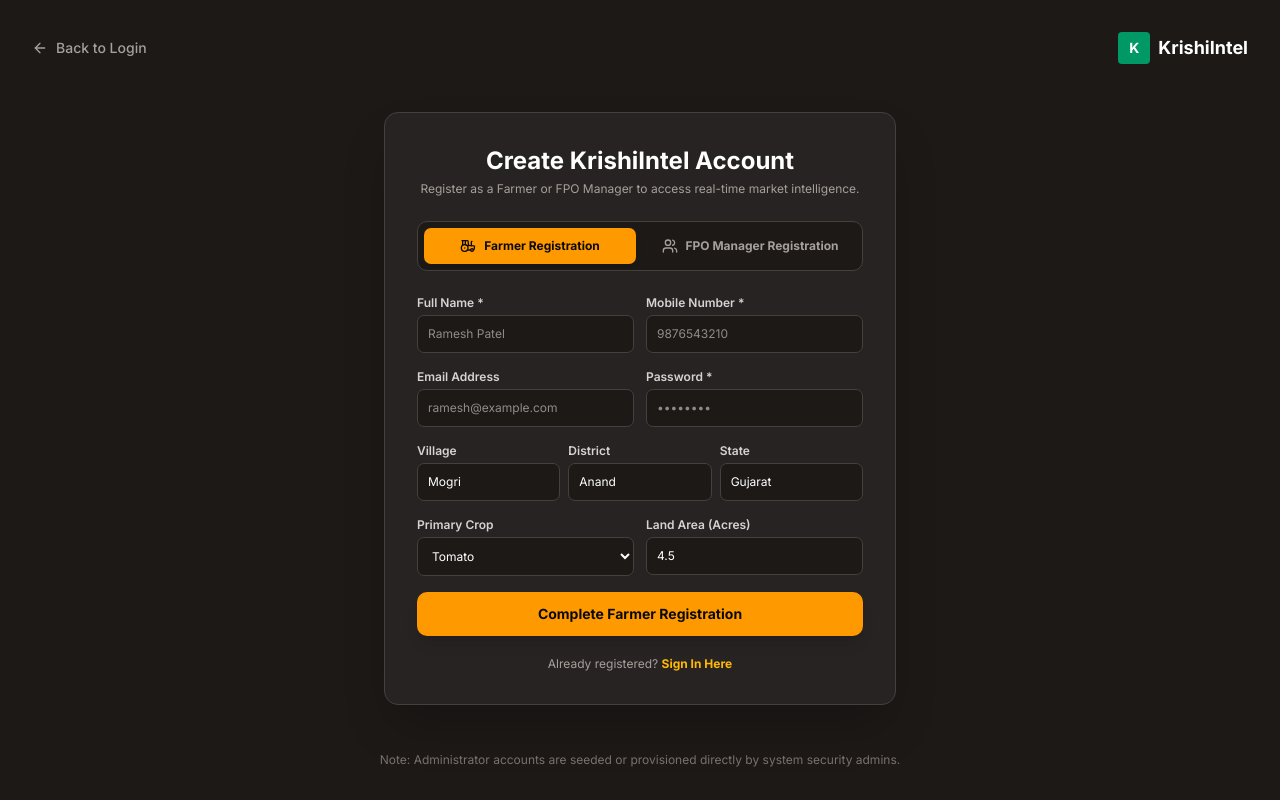
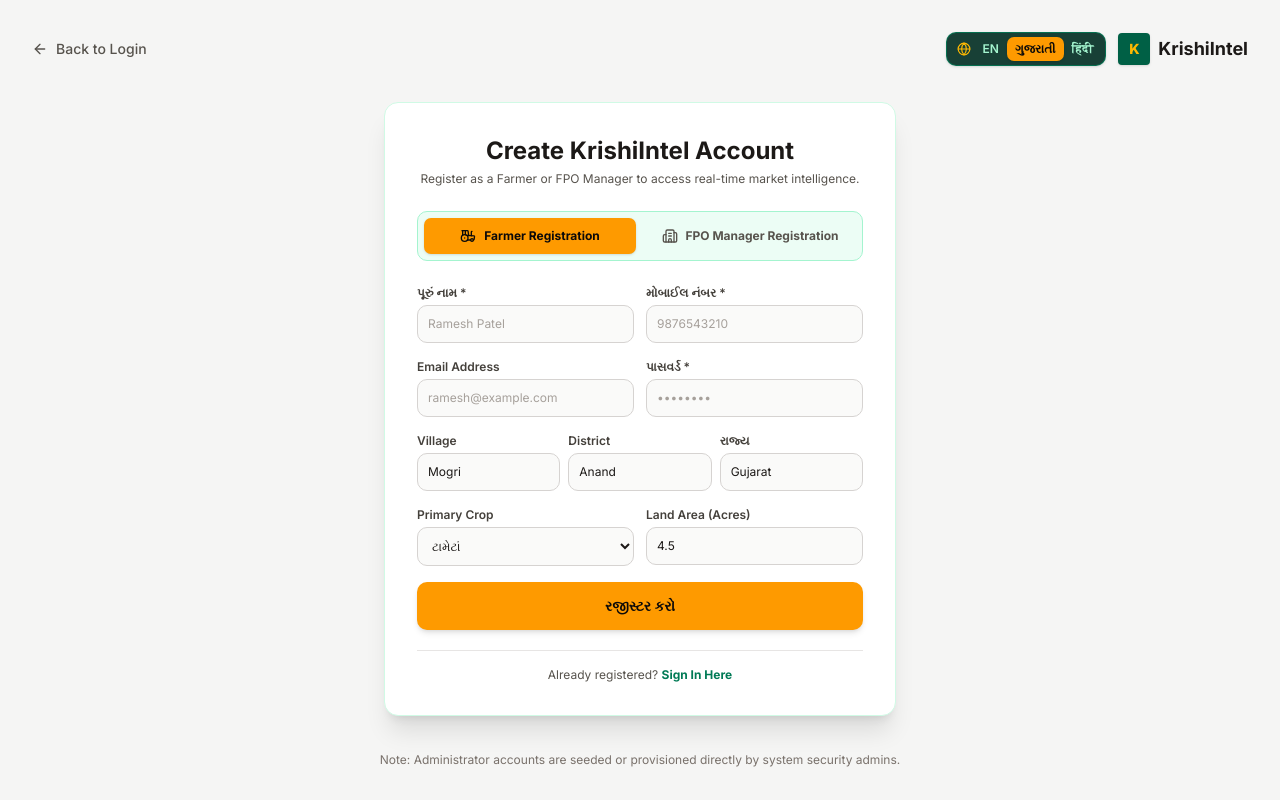
Before and after one commit to Rudra-Patel-CS/Serp-Api-hackathon, a Next.js app in the folder frontend/: page /auth/register in a window 1280 px wide. Built offline with nearby package versions, Linux system fonts and the light colour scheme; no server answers.

Commit message:
style: align registration page theme with main Krishi light theme

```diff
--- a/frontend/app/auth/register/page.tsx
+++ b/frontend/app/auth/register/page.tsx
@@ -4,13 +4,16 @@ import React, { useState } from 'react'
 import { useRouter } from 'next/navigation'
 import Link from 'next/link'
 import { registerApi } from '@/services/api/auth-api'
-import { useAuth, PlatformRole } from '@/context/auth-context'
+import { useAuth } from '@/context/auth-context'
+import { useLanguage } from '@/context/language-context'
+import { LanguageSelector } from '@/components/LanguageSelector'
 import { toast } from 'sonner'
-import { Tractor, Users, ArrowLeft, Loader2, CheckCircle2 } from 'lucide-react'
+import { Tractor, Users, ArrowLeft, Loader2, Sprout, Building2 } from 'lucide-react'
 
 export default function RegisterPage() {
   const router = useRouter()
   const { setUserSession } = useAuth()
+  const { t } = useLanguage()
   const [roleTab, setRoleTab] = useState<'FARMER' | 'FPO_MANAGER'>('FARMER')
 
   // Form Fields
@@ -35,12 +38,12 @@ export default function RegisterPage() {
     e.preventDefault()
 
     if (!name || !mobile || !password) {
-      toast.error('Name, mobile number, and password are required')
+      toast.error(t('Name, mobile number, and password are required', 'Name, mobile number, and password are required'))
       return
     }
 
     if (roleTab === 'FPO_MANAGER' && (!fpoName || !fpoRegNum)) {
-      toast.error('FPO Name and Registration Number are required for FPO Managers')
+      toast.error(t('FPO Name and Registration Number are required for FPO Managers', 'FPO Name and Registration Number are required for FPO Managers'))
       return
     }
 
@@ -64,7 +67,7 @@ export default function RegisterPage() {
       })
 
       if (res.success && res.data) {
-        toast.success('Registration successful! Welcome to KrishiIntel.')
+        toast.success(t('Registration successful! Welcome to KrishiIntel.', 'Registration successful! Welcome to KrishiIntel.'))
         setUserSession(res.data.user, res.data.token)
 
         if (roleTab === 'FARMER') {
@@ -73,115 +76,134 @@ export default function RegisterPage() {
           router.push('/fpo/dashboard')
         }
       } else {
-        toast.error(res.error?.message || 'Registration failed')
+        toast.error(res.error?.message || t('Registration failed', 'Registration failed'))
       }
     } catch (err: any) {
-      toast.error('Registration failed due to connection error')
+      toast.error(t('Registration failed due to connection error', 'Registration failed due to connection error'))
     } finally {
       setIsLoading(false)
     }
   }
 
   return (
-    <div className="min-h-screen bg-stone-900 text-stone-100 flex flex-col justify-between p-4 sm:p-6 lg:p-8">
-      {/* Header */}
+    <div className="min-h-screen bg-stone-100 text-stone-900 flex flex-col justify-between p-4 sm:p-6 lg:p-8 font-sans">
+      {/* Header Bar matching Login/Role Screens */}
       <div className="max-w-7xl mx-auto w-full flex items-center justify-between">
-        <Link href="/auth/login" className="inline-flex items-center gap-2 text-stone-400 hover:text-white text-sm font-medium transition-colors">
+        <Link
+          href="/auth/login"
+          className="inline-flex items-center gap-2 text-stone-600 hover:text-emerald-800 text-sm font-medium transition-colors"
+        >
           <ArrowLeft className="w-4 h-4" />
-          Back to Login
+          {t('Back to Login', 'Back to Login')}
         </Link>
-        <div className="flex items-center gap-2">
-          <div className="w-8 h-8 rounded bg-emerald-600 flex items-center justify-center font-bold text-white text-sm">
-            K
+        <div className="flex items-center gap-3">
+          <LanguageSelector />
+          <div className="flex items-center gap-2">
+            <div className="w-8 h-8 rounded bg-emerald-800 flex items-center justify-center font-extrabold text-amber-400 text-sm shadow-sm">
+              K
+            </div>
+            <span className="font-bold text-stone-900 text-lg">KrishiIntel</span>
           </div>
-          <span className="font-bold text-white text-lg">KrishiIntel</span>
         </div>
       </div>
 
-      {/* Register Box */}
+      {/* Main Form Container matching Login Screen */}
       <div className="max-w-lg mx-auto w-full py-6">
-        <div className="bg-stone-800/90 border border-stone-700 rounded-2xl p-6 sm:p-8 shadow-2xl">
-          <h1 className="text-2xl font-bold text-white text-center mb-1">Create KrishiIntel Account</h1>
-          <p className="text-stone-400 text-xs text-center mb-6">
-            Register as a Farmer or FPO Manager to access real-time market intelligence.
+        <div className="bg-white border border-emerald-100 rounded-2xl p-6 sm:p-8 shadow-xl">
+          <h1 className="text-2xl font-bold text-stone-900 text-center mb-1">
+            {t('Create KrishiIntel Account', 'Create KrishiIntel Account')}
+          </h1>
+          <p className="text-stone-600 text-xs text-center mb-6">
+            {t(
+              'Register as a Farmer or FPO Manager to access real-time market intelligence.',
+              'Register as a Farmer or FPO Manager to access real-time market intelligence.'
+            )}
           </p>
 
-          {/* Role Toggle Tabs */}
-          <div className="grid grid-cols-2 gap-2 bg-stone-900 p-1.5 rounded-xl border border-stone-700 mb-6">
+          {/* Role Selection Toggle Tabs */}
+          <div className="grid grid-cols-2 gap-2 bg-emerald-50 p-1.5 rounded-xl border border-emerald-200 mb-6">
             <button
               type="button"
               onClick={() => setRoleTab('FARMER')}
               className={`flex items-center justify-center gap-2 py-2.5 rounded-lg text-xs font-bold transition-all ${
                 roleTab === 'FARMER'
-                  ? 'bg-amber-500 text-stone-950 shadow-md'
-                  : 'text-stone-400 hover:text-white'
+                  ? 'bg-amber-500 text-stone-950 shadow-sm'
+                  : 'text-stone-600 hover:text-emerald-800 hover:bg-emerald-100/50'
               }`}
             >
               <Tractor className="w-4 h-4" />
-              Farmer Registration
+              {t('Farmer Registration', 'Farmer Registration')}
             </button>
             <button
               type="button"
               onClick={() => setRoleTab('FPO_MANAGER')}
               className={`flex items-center justify-center gap-2 py-2.5 rounded-lg text-xs font-bold transition-all ${
                 roleTab === 'FPO_MANAGER'
-                  ? 'bg-emerald-600 text-white shadow-md'
-                  : 'text-stone-400 hover:text-white'
+                  ? 'bg-emerald-800 text-white shadow-sm'
+                  : 'text-stone-600 hover:text-emerald-800 hover:bg-emerald-100/50'
               }`}
             >
-              <Users className="w-4 h-4" />
-              FPO Manager Registration
+              <Building2 className="w-4 h-4" />
+              {t('FPO Manager Registration', 'FPO Manager Registration')}
             </button>
           </div>
 
           <form onSubmit={handleSubmit} className="space-y-4 text-xs">
             <div className="grid grid-cols-1 sm:grid-cols-2 gap-3">
               <div>
-                <label className="block font-semibold text-stone-300 mb-1">Full Name *</label>
+                <label className="block font-semibold text-stone-700 mb-1">
+                  {t('Full Name', 'Full Name')} *
+                </label>
                 <input
                   type="text"
                   value={name}
                   onChange={(e) => setName(e.target.value)}
                   placeholder="Ramesh Patel"
                   required
-                  className="w-full bg-stone-900 border border-stone-700 rounded-lg p-2.5 text-white focus:outline-none focus:border-amber-500"
+                  className="w-full bg-stone-50 border border-stone-300 rounded-xl p-2.5 text-stone-900 placeholder-stone-400 focus:outline-none focus:border-emerald-600 focus:ring-1 focus:ring-emerald-600"
                 />
               </div>
 
               <div>
-                <label className="block font-semibold text-stone-300 mb-1">Mobile Number *</label>
+                <label className="block font-semibold text-stone-700 mb-1">
+                  {t('Mobile Number', 'Mobile Number')} *
+                </label>
                 <input
                   type="tel"
                   value={mobile}
                   onChange={(e) => setMobile(e.target.value)}
                   placeholder="9876543210"
                   required
-                  className="w-full bg-stone-900 border border-stone-700 rounded-lg p-2.5 text-white focus:outline-none focus:border-amber-500"
+                  className="w-full bg-stone-50 border border-stone-300 rounded-xl p-2.5 text-stone-900 placeholder-stone-400 focus:outline-none focus:border-emerald-600 focus:ring-1 focus:ring-emerald-600"
                 />
               </div>
             </div>
 
             <div className="grid grid-cols-1 sm:grid-cols-2 gap-3">
               <div>
-                <label className="block font-semibold text-stone-300 mb-1">Email Address</label>
+                <label className="block font-semibold text-stone-700 mb-1">
+                  {t('Email Address', 'Email Address')}
+                </label>
                 <input
                   type="email"
                   value={email}
                   onChange={(e) => setEmail(e.target.value)}
                   placeholder="ramesh@example.com"
-                  className="w-full bg-stone-900 border border-stone-700 rounded-lg p-2.5 text-white focus:outline-none focus:border-amber-500"
+                  className="w-full bg-stone-50 border border-stone-300 rounded-xl p-2.5 text-stone-900 placeholder-stone-400 focus:outline-none focus:border-emerald-600 focus:ring-1 focus:ring-emerald-600"
                 />
               </div>
 
               <div>
-                <label className="block font-semibold text-stone-300 mb-1">Password *</label>
+                <label className="block font-semibold text-stone-700 mb-1">
+                  {t('Password', 'Password')} *
+                </label>
                 <input
                   type="password"
                   value={password}
                   onChange={(e) => setPassword(e.target.value)}
                   placeholder="••••••••"
                   required
-                  className="w-full bg-stone-900 border border-stone-700 rounded-lg p-2.5 text-white focus:outline-none focus:border-amber-500"
+                  className="w-full bg-stone-50 border border-stone-300 rounded-xl p-2.5 text-stone-900 placeholder-stone-400 focus:outline-none focus:border-emerald-600 focus:ring-1 focus:ring-emerald-600"
                 />
               </div>
             </div>
@@ -191,58 +213,68 @@ export default function RegisterPage() {
               <>
                 <div className="grid grid-cols-3 gap-2">
                   <div>
-                    <label className="block font-semibold text-stone-300 mb-1">Village</label>
+                    <label className="block font-semibold text-stone-700 mb-1">
+                      {t('Village', 'Village')}
+                    </label>
                     <input
                       type="text"
                       value={village}
                       onChange={(e) => setVillage(e.target.value)}
-                      className="w-full bg-stone-900 border border-stone-700 rounded-lg p-2.5 text-white focus:outline-none focus:border-amber-500"
+                      className="w-full bg-stone-50 border border-stone-300 rounded-xl p-2.5 text-stone-900 focus:outline-none focus:border-emerald-600"
                     />
                   </div>
                   <div>
-                    <label className="block font-semibold text-stone-300 mb-1">District</label>
+                    <label className="block font-semibold text-stone-700 mb-1">
+                      {t('District', 'District')}
+                    </label>
                     <input
                       type="text"
                       value={district}
                       onChange={(e) => setDistrict(e.target.value)}
-                      className="w-full bg-stone-900 border border-stone-700 rounded-lg p-2.5 text-white focus:outline-none focus:border-amber-500"
+                      className="w-full bg-stone-50 border border-stone-300 rounded-xl p-2.5 text-stone-900 focus:outline-none focus:border-emerald-600"
                     />
                   </div>
                   <div>
-                    <label className="block font-semibold text-stone-300 mb-1">State</label>
+                    <label className="block font-semibold text-stone-700 mb-1">
+                      {t('State', 'State')}
+                    </label>
                     <input
                       type="text"
                       value={state}
                       onChange={(e) => setState(e.target.value)}
-                      className="w-full bg-stone-900 border border-stone-700 rounded-lg p-2.5 text-white focus:outline-none focus:border-amber-500"
+                      className="w-full bg-stone-50 border border-stone-300 rounded-xl p-2.5 text-stone-900 focus:outline-none focus:border-emerald-600"
                     />
                   </div>
                 </div>
 
                 <div className="grid grid-cols-2 gap-3">
                   <div>
-                    <label className="block font-semibold text-stone-300 mb-1">Primary Crop</label>
+                    <label className="block font-semibold text-stone-700 mb-1">
+                      {t('Primary Crop', 'Primary Crop')}
+                    </label>
                     <select
                       value={primaryCrop}
                       onChange={(e) => setPrimaryCrop(e.target.value)}
-                      className="w-full bg-stone-900 border border-stone-700 rounded-lg p-2.5 text-white focus:outline-none focus:border-amber-500"
+                      className="w-full bg-stone-50 border border-stone-300 rounded-xl p-2.5 text-stone-900 focus:outline-none focus:border-emerald-600"
                     >
-                      <option value="Tomato">Tomato</option>
-                      <option value="Onion">Red Onion</option>
-                      <option value="Potato">Potato</option>
-                      <option value="Wheat">Wheat</option>
-                      <option value="Cotton">Cotton</option>
-                      <option value="Groundnut">Groundnut</option>
+                      <option value="Tomato">{t('Tomato', 'Tomato')}</option>
+                      <option value="Onion">{t('Onion', 'Red Onion')}</option>
+                      <option value="Potato">{t('Potato', 'Potato')}</option>
+                      <option value="Wheat">{t('Wheat', 'Wheat')}</option>
+                      <option value="Cotton">{t('Cotton', 'Cotton')}</option>
+                      <option value="Groundnut">{t('Groundnut', 'Groundnut')}</option>
                     </select>
                   </div>
                   <div>
-                    <label className="block font-semibold text-stone-300 mb-1">Land Area (Acres)</label>
+                    <label className="block font-semibold text-stone-700 mb-1">
+                      {t('Land Area (Acres)', 'Land Area (Acres)')}
+                    </label>
                     <input
                       type="number"
                       step="0.1"
                       value={landArea}
                       onChange={(e) => setLandArea(e.target.value)}
-                      className="w-full bg-stone-900 border border-stone-700 rounded-lg p-2.5 text-white focus:outline-none focus:border-amber-500"
+                      className="w-full bg-stone-50 border border-stone-300 rounded-xl p-2.5 text-stone-900 focus:outline-none focus:border-emerald-600"
                     />
                   </div>
                 </div>
@@ -251,48 +283,56 @@ export default function RegisterPage() {
               /* FPO Manager Specific Fields */
               <>
                 <div>
-                  <label className="block font-semibold text-stone-300 mb-1">FPO Organization Name *</label>
+                  <label className="block font-semibold text-stone-700 mb-1">
+                    {t('FPO Name', 'FPO Organization Name')} *
+                  </label>
                   <input
                     type="text"
                     value={fpoName}
                     onChange={(e) => setFpoName(e.target.value)}
                     placeholder="Anand Tomato Producer Co-operative Ltd"
                     required
-                    className="w-full bg-stone-900 border border-stone-700 rounded-lg p-2.5 text-white focus:outline-none focus:border-emerald-500"
+                    className="w-full bg-stone-50 border border-stone-300 rounded-xl p-2.5 text-stone-900 focus:outline-none focus:border-emerald-600"
                   />
                 </div>
 
                 <div className="grid grid-cols-2 gap-3">
                   <div>
-                    <label className="block font-semibold text-stone-300 mb-1">Registration Number *</label>
+                    <label className="block font-semibold text-stone-700 mb-1">
+                      {t('Registration Number', 'Registration Number')} *
+                    </label>
                     <input
                       type="text"
                       value={fpoRegNum}
                       onChange={(e) => setFpoRegNum(e.target.value)}
                       placeholder="FPO-GUJ-2026-1029"
                       required
-                      className="w-full bg-stone-900 border border-stone-700 rounded-lg p-2.5 text-white focus:outline-none focus:border-emerald-500"
+                      className="w-full bg-stone-50 border border-stone-300 rounded-xl p-2.5 text-stone-900 focus:outline-none focus:border-emerald-600"
                     />
                   </div>
                   <div>
-                    <label className="block font-semibold text-stone-300 mb-1">District</label>
+                    <label className="block font-semibold text-stone-700 mb-1">
+                      {t('District', 'District')}
+                    </label>
                     <input
                       type="text"
                       value={district}
                       onChange={(e) => setDistrict(e.target.value)}
-                      className="w-full bg-stone-900 border border-stone-700 rounded-lg p-2.5 text-white focus:outline-none focus:border-emerald-500"
+                      className="w-full bg-stone-50 border border-stone-300 rounded-xl p-2.5 text-stone-900 focus:outline-none focus:border-emerald-600"
                     />
                   </div>
                 </div>
 
                 <div>
-                  <label className="block font-semibold text-stone-300 mb-1">FPO Address</label>
+                  <label className="block font-semibold text-stone-700 mb-1">
+                    {t('FPO Address', 'FPO Address')}
+                  </label>
                   <input
                     type="text"
                     value={fpoAddress}
                     onChange={(e) => setFpoAddress(e.target.value)}
                     placeholder="APMC Market Yard Gate 2, Anand"
-                    className="w-full bg-stone-900 border border-stone-700 rounded-lg p-2.5 text-white focus:outline-none focus:border-emerald-500"
+                    className="w-full bg-stone-50 border border-stone-300 rounded-xl p-2.5 text-stone-900 focus:outline-none focus:border-emerald-600"
                   />
                 </div>
               </>
@@ -301,27 +341,27 @@ export default function RegisterPage() {
             <button
               type="submit"
               disabled={isLoading}
-              className={`w-full font-bold py-3 px-4 rounded-xl shadow-lg transition-all flex items-center justify-center gap-2 text-sm mt-4 ${
+              className={`w-full font-bold py-3.5 px-4 rounded-xl shadow-md transition-all flex items-center justify-center gap-2 text-sm mt-4 ${
                 roleTab === 'FARMER'
                   ? 'bg-amber-500 hover:bg-amber-400 text-stone-950'
-                  : 'bg-emerald-600 hover:bg-emerald-500 text-white'
+                  : 'bg-emerald-800 hover:bg-emerald-700 text-white'
               }`}
             >
               {isLoading ? (
                 <>
                   <Loader2 className="w-4 h-4 animate-spin" />
-                  Creating Account...
+                  {t('Creating Account...', 'Creating Account...')}
                 </>
               ) : (
-                `Complete ${roleTab === 'FARMER' ? 'Farmer' : 'FPO Manager'} Registration`
+                `${t('Register', 'Complete Registration')}`
               )}
             </button>
           </form>
 
-          <div className="mt-5 text-center text-xs text-stone-400">
-            Already registered?{' '}
-            <Link href="/auth/login" className="text-amber-400 font-bold hover:underline">
-              Sign In Here
+          <div className="mt-5 text-center text-xs text-stone-600 pt-4 border-t border-stone-200">
+            {t('Already registered?', 'Already registered?')}{' '}
+            <Link href="/auth/login" className="text-emerald-700 font-bold hover:underline">
+              {t('Sign In Here', 'Sign In Here')}
             </Link>
           </div>
         </div>
```
Also changed, not shown: 1 other file (tests, documents, lock files or other folders).
